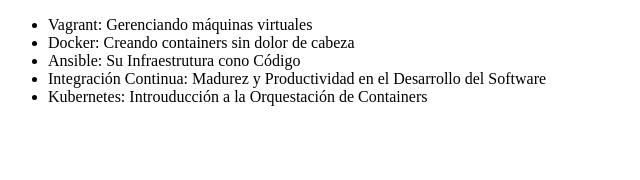
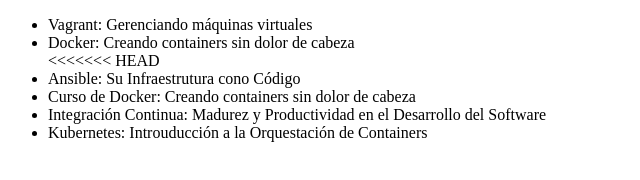
Before and after one commit to Guskrilon/alura-git, a plain HTML site: page index.html in a window 1280 px wide. Shown: the whole page, without its empty margins (0-640 px from the left). Drawn offline with Linux system fonts and the light colour scheme.

```diff
--- a/index.html
+++ b/index.html
@@ -8,7 +8,10 @@
         <ul>
             <li>Vagrant: Gerenciando máquinas virtuales</li>
             <li>Docker: Creando containers sin dolor de cabeza</li>
+<<<<<<< HEAD
             <li>Ansible: Su Infraestrutura cono Código</li>
+
+            <li>Curso de Docker: Creando containers sin dolor de cabeza</li>
             <li>Integración Continua: Madurez y Productividad en el Desarrollo del Software</li>
             <li>Kubernetes: Introuducción a la Orquestación de Containers</li>
         </ul>
```
